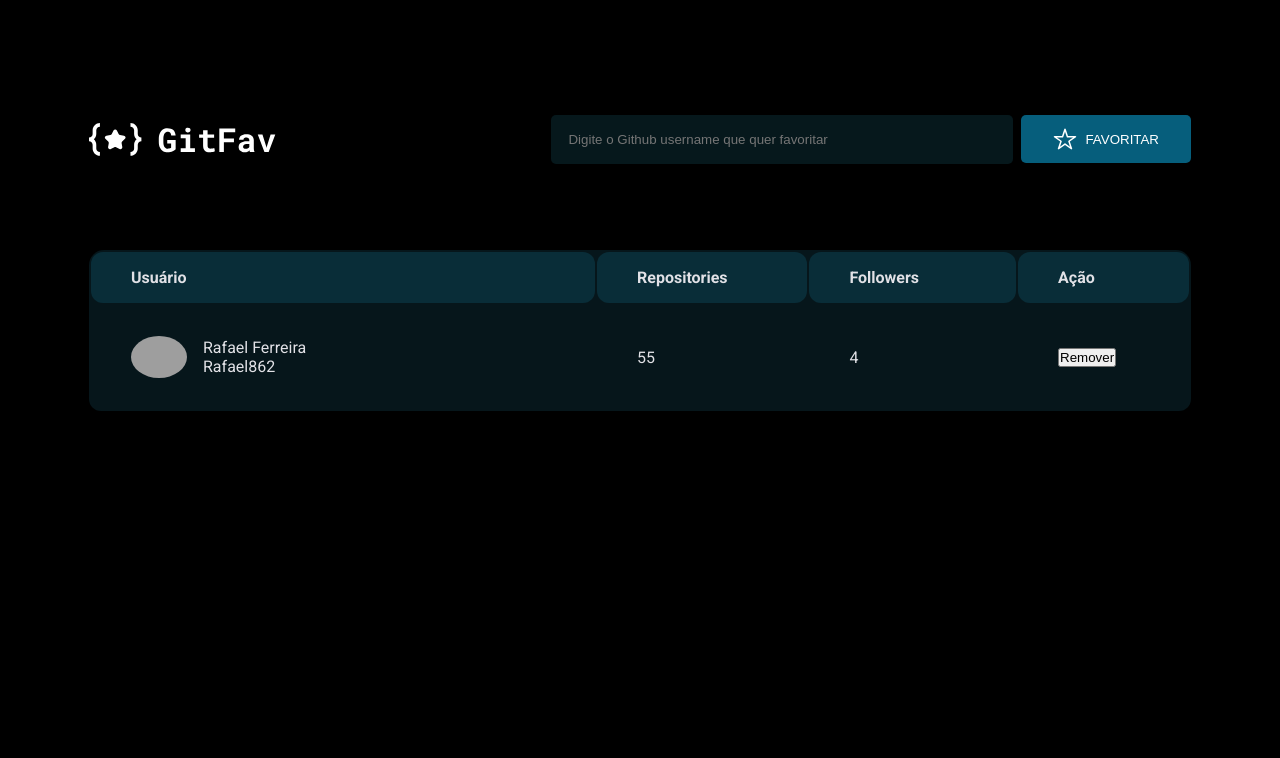
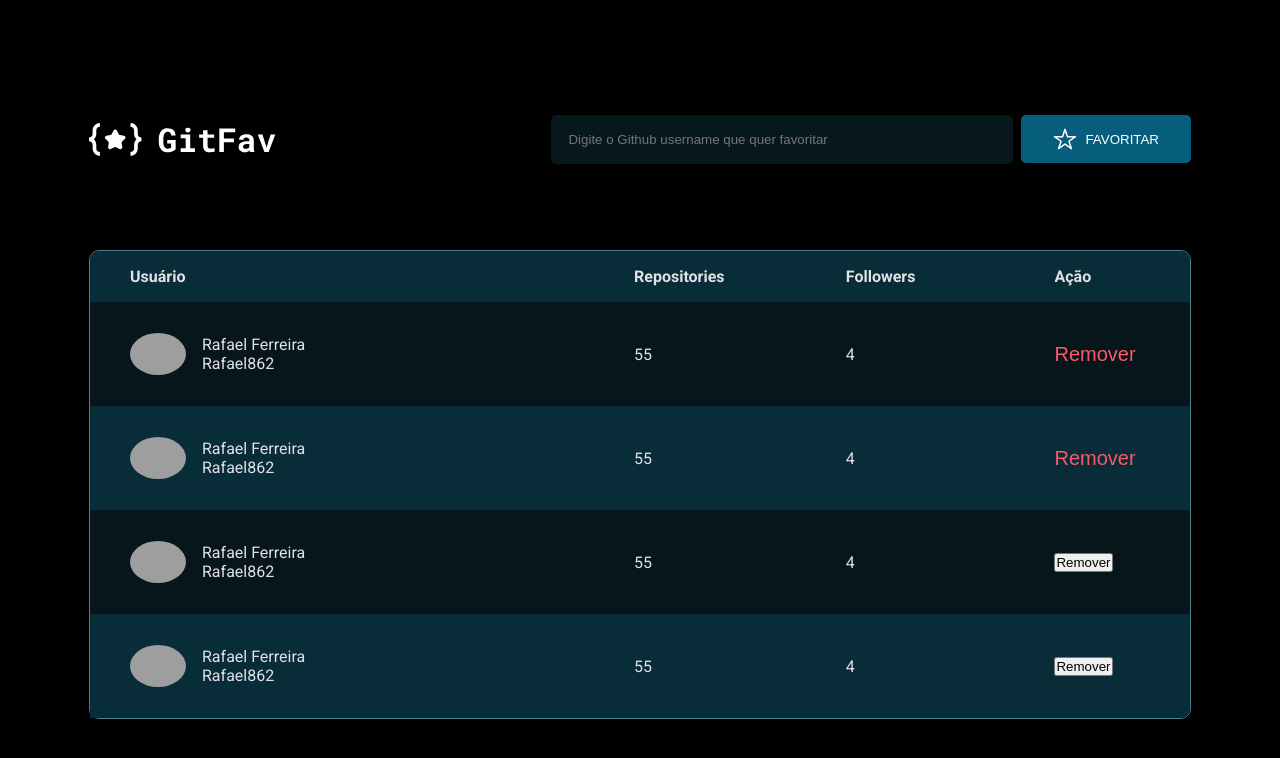
Before and after one commit to Rafael862/Favorites-Github, a plain HTML site: page index.html in a window 1280 px wide. Drawn offline with Linux system fonts and the light colour scheme; grey boxes are pictures that could not be loaded.

Commit message:
falta só arredondar a borda inferior esquerda da tabela, depois é só iniciar o JavaScript

```diff
--- a/index.html
+++ b/index.html
@@ -31,7 +31,7 @@
     <main>
         <table>
             <thead>
-                <tr>
+                <tr class="table-head">
                     <th>Usuário</th>
                     <th>Repositories</th>
                     <th>Followers</th>
@@ -50,9 +50,46 @@
                     </td>
                     <td class="repositories">55</td>
                     <td class="followers">4</td>
+                    <td class="acao"><button class="btn-remove">Remover</button></td>
+                </tr>
+
+                <tr>
+                    <td class="name">
+                        <img src="https://github.com/Rafael862.png" alt="Imagem de null">
+                        <a href="https://github.com/Rafael862" target="_blank">
+                            <p>Rafael Ferreira</p>
+                            <span>Rafael862</span>
+                        </a>
+                    </td>
+                    <td class="repositories">55</td>
+                    <td class="followers">4</td>
+                    <td class="acao"><button class="btn-remove">Remover</button></td>
+                </tr>
+
+                <tr>
+                    <td class="name">
+                        <img src="https://github.com/Rafael862.png" alt="Imagem de null">
+                        <a href="https://github.com/Rafael862" target="_blank">
+                            <p>Rafael Ferreira</p>
+                            <span>Rafael862</span>
+                        </a>
+                    </td>
+                    <td class="repositories">55</td>
+                    <td class="followers">4</td>
                     <td class="acao"><button>Remover</button></td>
+                </tr>
 
-
+                <tr>
+                    <td class="name">
+                        <img src="https://github.com/Rafael862.png" alt="Imagem de null">
+                        <a href="https://github.com/Rafael862" target="_blank">
+                            <p>Rafael Ferreira</p>
+                            <span>Rafael862</span>
+                        </a>
+                    </td>
+                    <td class="repositories">55</td>
+                    <td class="followers">4</td>
+                    <td class="acao"><button>Remover</button></td>
                 </tr>
 
             </tbody>
--- a/style.css
+++ b/style.css
@@ -56,6 +56,7 @@ input{
     border: none;
     padding: 1.2rem 3.2rem;
     border-radius: 5px;
+    cursor: pointer;
 }
 .btn-favorites span {
     display: flex;
@@ -65,22 +66,35 @@ input{
 
 table {
     color: #e1e1e6;
-    background-color: #06161b;
-    border-radius: 15px 15px 12px 12px;
+    border-radius: 10px;
     max-width: 110.2rem;
     margin: 8.7rem auto 8.7rem;
+    border-spacing: 0;
+    border: 1px solid #4A808C;
+
+}
+
+tbody tr{
+    background-color: #06161b;
 }
 
 thead {
     text-align: left;
     background-color: #092d38;
 }
-
+table th:first-child {
+    border-top-left-radius: .9rem;
+}
+table th:nth-child(4) {
+    border-top-right-radius: .9rem;
+}
 
 thead tr th{
-    border-radius: 12px;
     padding: 1.6rem 4rem;
 }
+table tr:nth-child(even) {
+    background: #092d38;
+  }
 
 table .name, .followers, .repositories, .acao{
     height: 10.4rem;
@@ -110,3 +124,20 @@ table .name {
 table .acao{
     width: 17.8rem;
 }
+
+.btn-remove{
+    background-color: transparent;
+    color: #F75A68;
+    border: none;
+    font-size: 2rem;
+    line-height: 3.2rem;
+    cursor: pointer;
+}
+
+table tr:last-child td:last-of-type {
+    border-bottom-right-radius: 10px;
+}
+
+table tr:last-child td:nth-child(1) {
+    border-bottom-left-radius: .9rem;
+}
```
